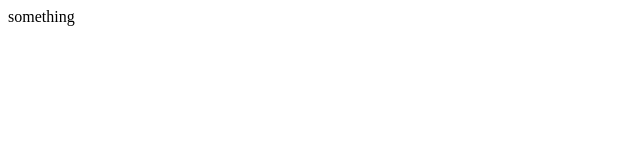
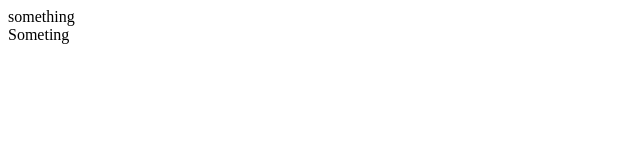
Before and after one commit to anjin7/movie_app, a React (Create React App) app: page / in a window 1280 px wide. Shown: the top 160 px of the page, without its empty margins (0-640 px from the left). Built offline with nearby package versions, Linux system fonts and the light colour scheme.

Commit message:
Branch Test

```diff
--- a/src/App.js
+++ b/src/App.js
@@ -2,7 +2,11 @@
 
 function App(){
   return (
-    <span>something</span>
+    <div>
+      <span>something</span>
+      <div>Someting</div>
+    </div>
+
   )
 }
 
```
